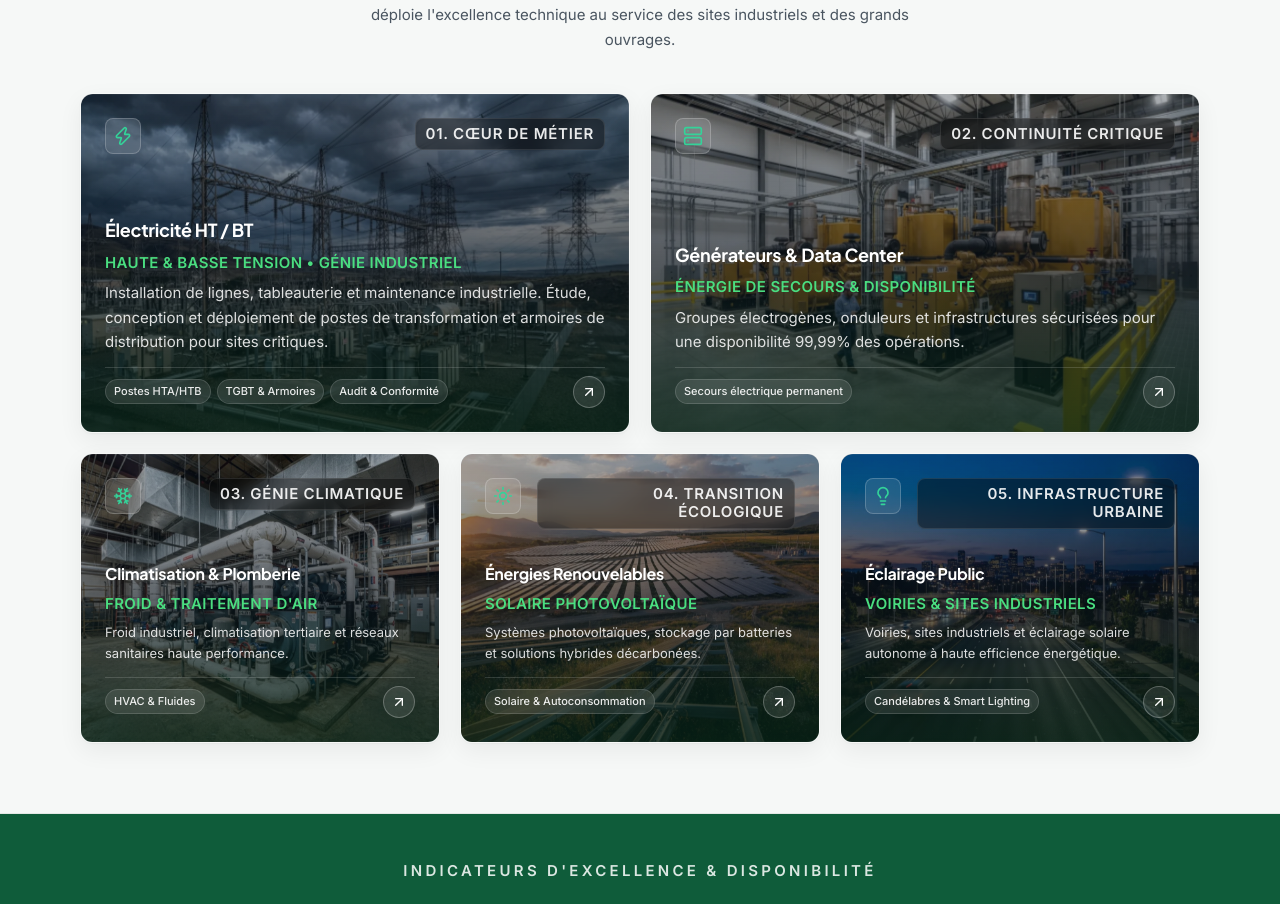
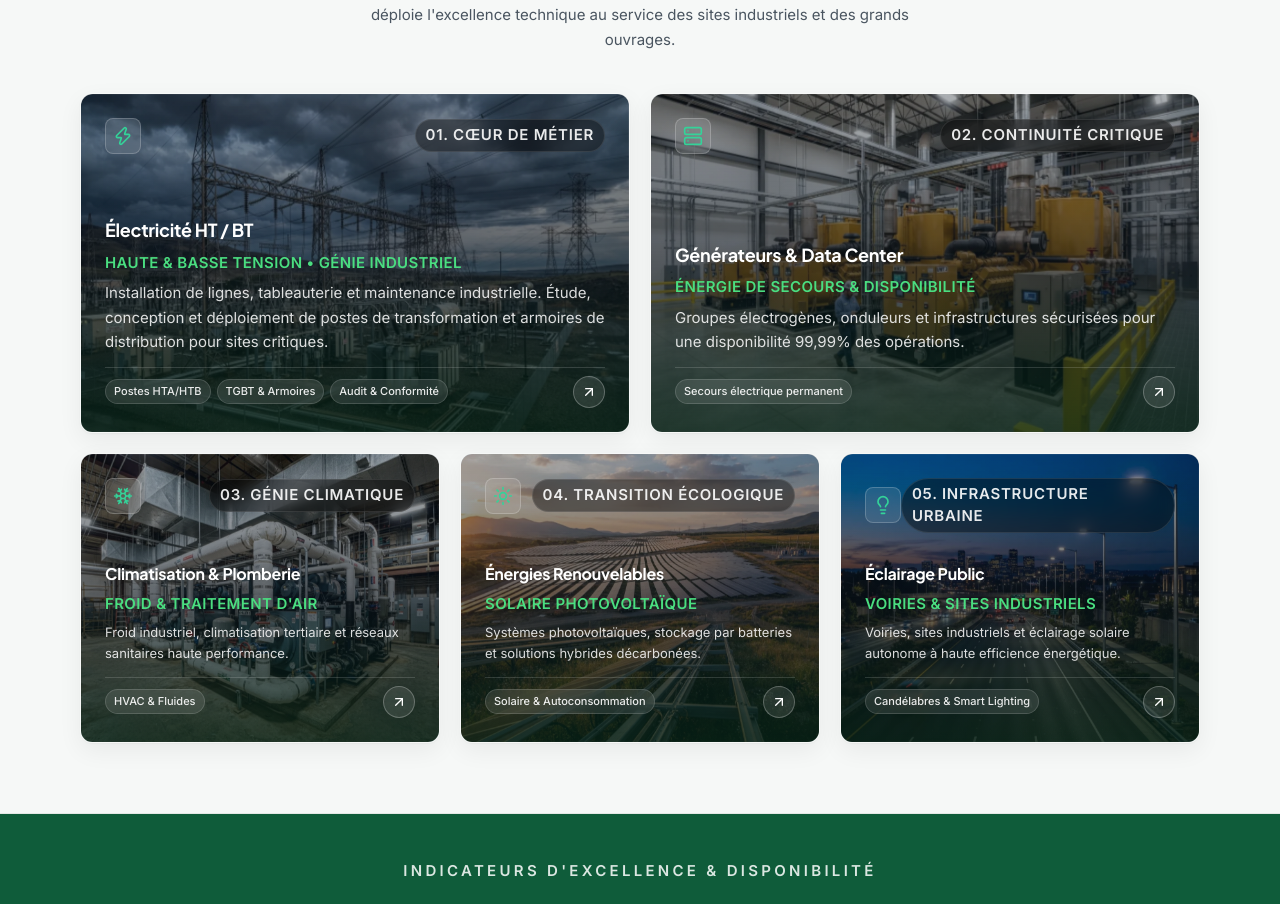
Before and after one commit to Darel225/luciole-energy, a React (Vite) app: page / in a window 1280 px wide. Shown: the part 1886-2790 px from the top of the page. Built offline with nearby package versions, Linux system fonts and the light colour scheme.

Commit message:
fix(responsive): keep mobile hero H1 break and card badge layout on mobile only, restore original desktop display

```diff
--- a/src/components/home/Expertise.jsx
+++ b/src/components/home/Expertise.jsx
@@ -73,11 +73,11 @@ function ExpertiseCardItem({ card, heightClasses, globalIndex }) {
         {/* Contenu superposé : fade-in 500ms avec 250ms de retard */}
         <div className="card-content-fade relative z-10 w-full h-full p-5 sm:p-6 flex flex-col justify-between">
                     {/* Ligne du haut : icône & numéro/catégorie */}
-          <div className="flex items-start justify-between gap-3 sm:gap-4">
-            <div className="w-9 h-9 shrink-0 rounded-[8px] bg-white/10 backdrop-blur-md border border-white/20 flex items-center justify-center">
+          <div className="flex items-start md:items-center justify-between gap-3 md:gap-0">
+            <div className="w-9 h-9 shrink-0 md:shrink rounded-[8px] bg-white/10 backdrop-blur-md border border-white/20 flex items-center justify-center">
               {getExpertiseIcon(card.id)}
             </div>
-            <span className="text-[var(--fs-micro)] leading-[1.25] text-right uppercase tracking-wider font-semibold text-white/90 bg-black/40 backdrop-blur-sm px-2.5 py-1.5 rounded-lg border border-white/10">
+            <span className="text-[var(--fs-micro)] leading-[1.25] md:leading-normal text-right md:text-left uppercase tracking-wider font-semibold text-white/90 bg-black/40 backdrop-blur-sm px-2.5 py-1.5 md:py-1 rounded-lg md:rounded-full border border-white/10">
               {card.category}
             </span>
           </div>
--- a/src/components/home/Hero.jsx
+++ b/src/components/home/Hero.jsx
@@ -121,7 +121,7 @@ export default function Hero() {
 
           {/* t=380ms : Titre Principal H1 forcé en blanc + filtre blur(8px) -> 0 + ombre douce */}
           <h1 className="hero-title-white mb-6 hero-h1-anim">
-            L'expertise au service<br />
+            L'expertise au service <br className="sm:hidden" />
             de vos{' '}
             <span className="hero-highlight-word">projets énergétiques</span>.
           </h1>
```
